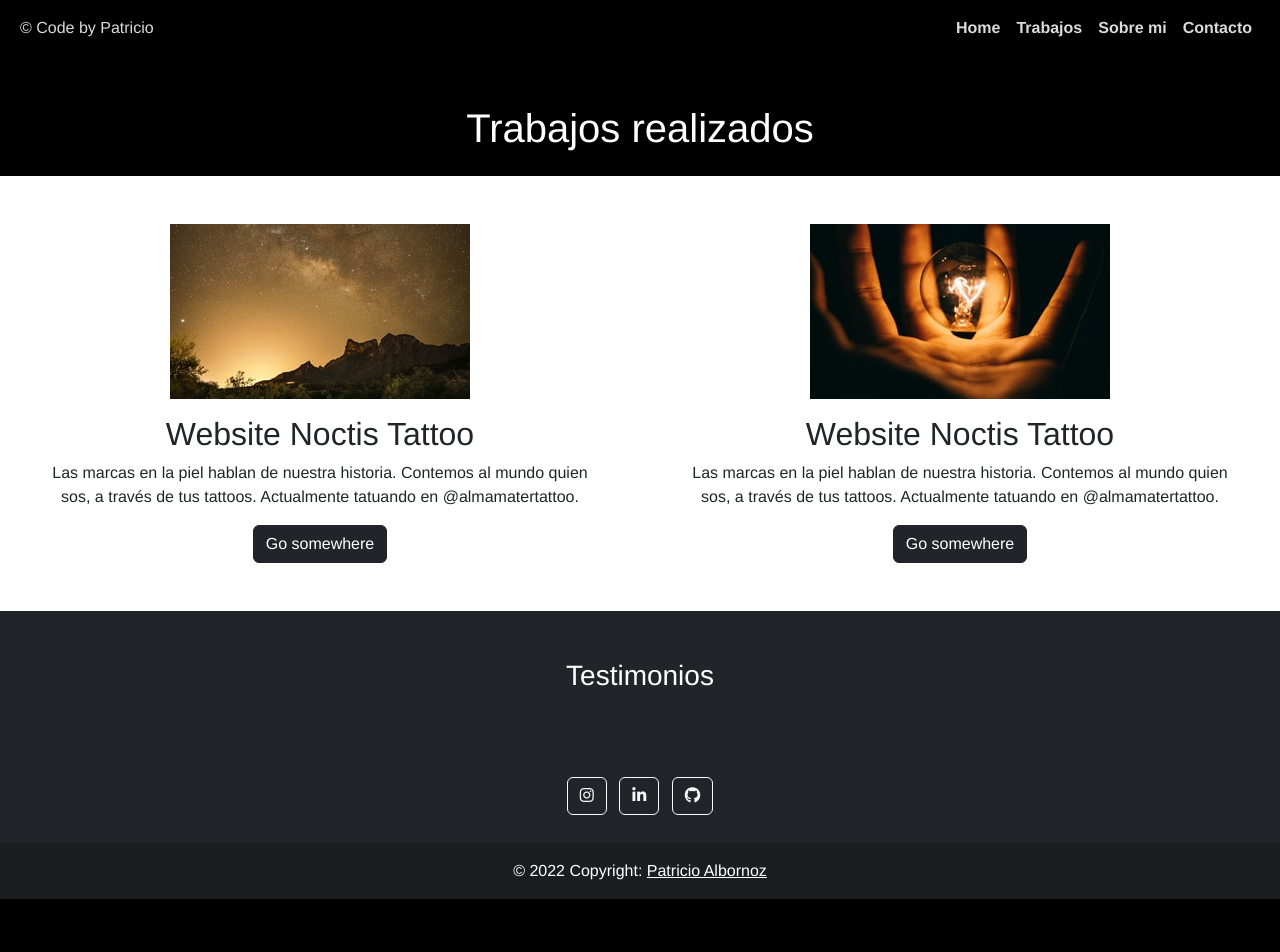
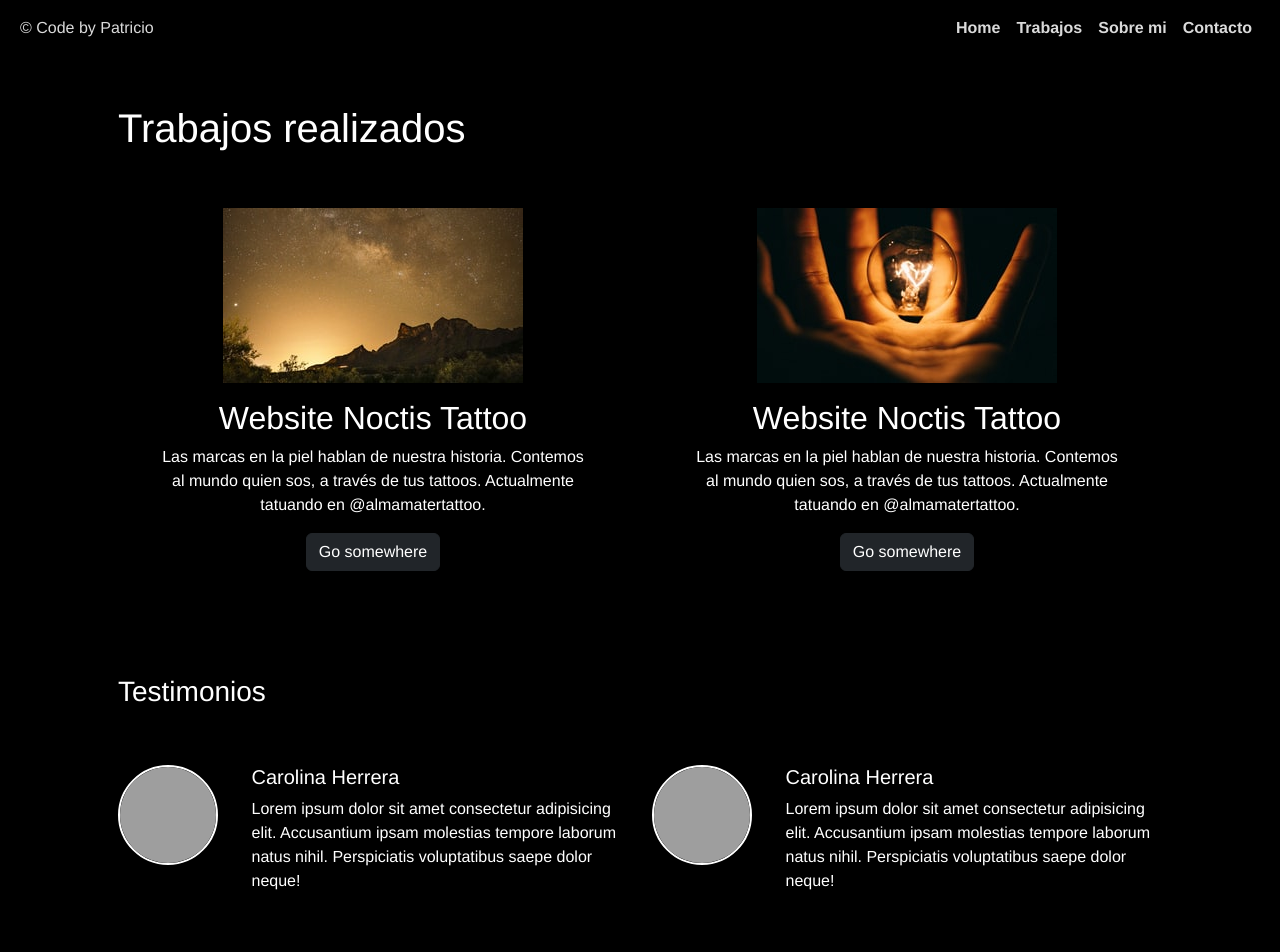
Before and after one commit to pato-1441/portfolio, a website: page pages/projects.html in a window 1280 px wide. Shown: the top 952 px of the page. Before the commit the page ends 899 px from the top, so only its background shows below. Drawn offline with nearby package versions, Linux system fonts and the light colour scheme; grey boxes are pictures that could not be loaded.

Commit message:
Trabajos, sections, colores

```diff
--- a/pages/projects.html
+++ b/pages/projects.html
@@ -50,9 +50,14 @@
   <!--arranca main-->
   <main>
     <!--arrancan cards/galery-->
-    <h1 class=" whiteColorText pt-5 pb-3 text-center">Trabajos realizados</h1>
-
-    <section class="container-fluid galery">
+    <div class="container p-5 pb-0">
+      <div class="row">
+        <div class="col">
+          <h1 class="whiteColorText text-start">Trabajos realizados</h1>
+        </div>
+      </div>
+    </div>
+    <section class="container pt-0 p-5 galery">
       <div class="row">
         <!--empieza item galery-->
         <div class="col-12 col-lg-6 p-5 text-center">
@@ -78,10 +83,34 @@
       </div>
     </section>
     <!--terminan cards/galery-->
-    <section class="container-fluid bg-dark">
+    <section class="container testimoniosColor pt-2 p-5">
+      <h3 class="text-start whiteColorText pb-5">Testimonios</h3>
       <div class="row">
-        <div class="col">
-          <h3 class="text-center whiteColorText p-5">Testimonios</h3>
+        <div class="col-12 col-lg-6">
+          <div class="row">
+            <div class="col-12 col-lg-3">
+              <img class="imgTestimonios" src="https://uiocean.com/themeforest/dustin/dustin/static/img/team-2.jpg" alt="testimonio1" width="100px"
+              height="100px">
+            </div>
+            <div class="col-12 col-lg-9">
+              <h5 class="whiteColorText">Carolina Herrera</h5>
+              <p class="whiteColorText">Lorem ipsum dolor sit amet consectetur adipisicing elit. Accusantium ipsam
+                molestias tempore laborum natus nihil. Perspiciatis voluptatibus saepe dolor neque!</p>
+            </div>
+          </div>
+        </div>
+        <div class="col-12 col-lg-6">
+          <div class="row">
+            <div class="col-12 col-lg-3">
+              <img class="imgTestimonios" src="https://uiocean.com/themeforest/dustin/dustin/static/img/team-4.jpg" alt="testimonio2" width="100px"
+              height="100px">
+            </div>
+            <div class="col-12 col-lg-9">
+              <h5 class="whiteColorText">Carolina Herrera</h5>
+              <p class="whiteColorText">Lorem ipsum dolor sit amet consectetur adipisicing elit. Accusantium ipsam
+                molestias tempore laborum natus nihil. Perspiciatis voluptatibus saepe dolor neque!</p>
+            </div>
+          </div>
         </div>
       </div>
     </section>
--- a/sass/main.scss
+++ b/sass/main.scss
@@ -31,16 +31,17 @@
 }
 
 .galery{
-    background-color: rgb(255, 255, 255);
+    color: white;
+    background-color: rgb(0, 0, 0);
 }
 
-.galeryCards{
-    background-color: #0a0a0a;
-    color: #fff;
+.testimoniosColor{
+    background-color: #000000;
 }
 
-.galeryCardsImgs{
-    filter:brightness(0.3)
+.imgTestimonios{
+    border-radius: 50%;
+    border: 2px solid #fff;
 }
 
 .aboutContainer{
```
Also changed, not shown: css/main.css.
